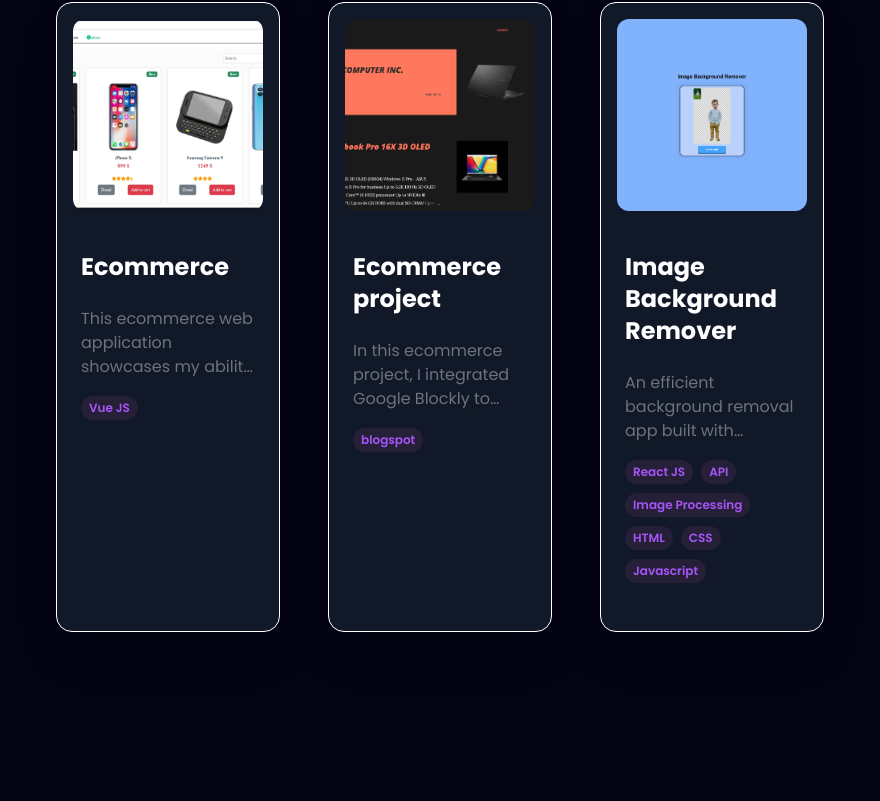
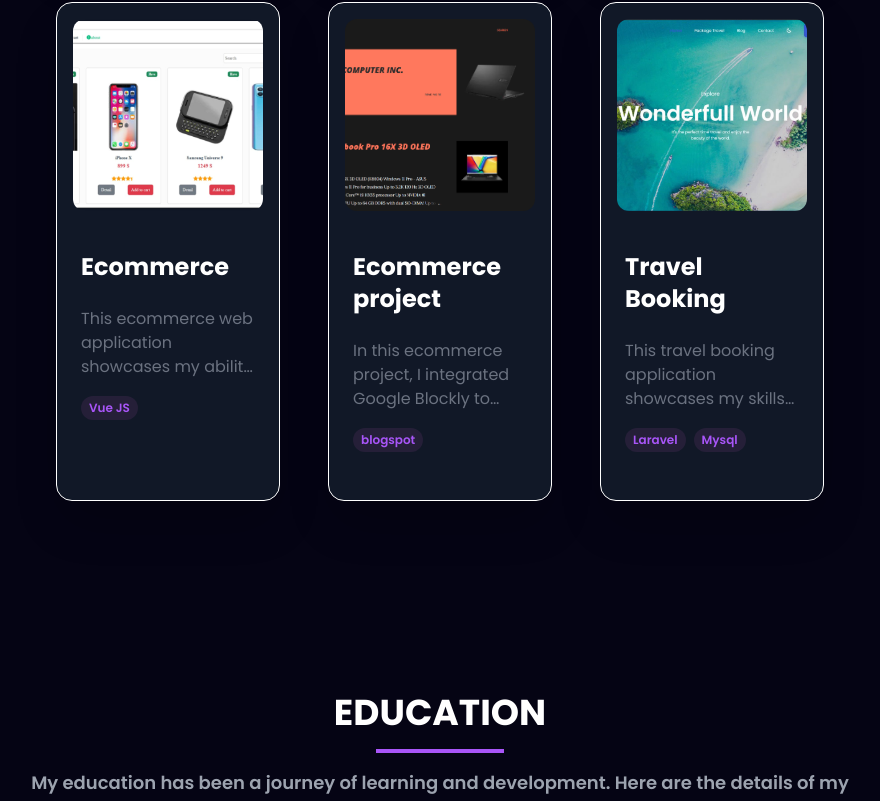
Before and after one commit to bounthorn1/SOK-BOUNTHORN, a React (Vite) app: page / in a window 1280 px wide. Shown: the part 6401-7202 px from the top of the page, without its empty margins (200-1080 px from the left). Built offline with nearby package versions, Linux system fonts and the light colour scheme.

Commit message:
Initial commit

```diff
--- a/src/constants.js
+++ b/src/constants.js
@@ -74,7 +74,7 @@ import Mobile3 from './assets/work_logo/mobile3.png';
 import Project1 from './assets/work_logo/project1.png';
 import Project2 from './assets/work_logo/project2.png';
 import Project3 from './assets/work_logo/project3.png';
-
+import Project4 from './assets/work_logo/project4.png';
 
 
 export const SkillsInfo = [
@@ -341,12 +341,12 @@ export const SkillsInfo = [
     },
     {
       id: 8,
-      title: "Image Background Remover",
+      title: "Travel Booking",
       description:
-        "An efficient background removal app built with React.js and API integration. Users can upload any image, remove the background, and download the transparent version for further use.",
-      image: removebgLogo,
-      tags: ["React JS", "API", "Image Processing", "HTML", "CSS", "Javascript"],
-      github: "https://github.com/codingmastr/Image-Background-Remover",
-      webapp: "https://removeyourbg.netlify.app/",
+        "This travel booking application showcases my skills in backend development using the Laravel framework. I built a structured and scalable system that includes destination management, secure user authentication, and a smooth booking process. Laravel’s powerful tools, such as routing, Eloquent ORM, and built-in security features, helped me deliver a polished and user-friendly travel booking experience.",
+      image: Project4,
+      tags: ["Laravel", "Mysql"],
+      github: "https://drive.google.com/file/d/1PTU5rN1i4PDxZzklK-W51oo57hOBeqHx/view?usp=sharing",
+      webapp: "https://docs.google.com/presentation/d/1rcHT5fXtYXv7sLUWPv-5UGsZl7AepH9u/edit?usp=sharing&ouid=100147397165785584604&rtpof=true&sd=true",
     },
   ];
```
Also changed, not shown: src/assets/work_logo/project4.png (added).
